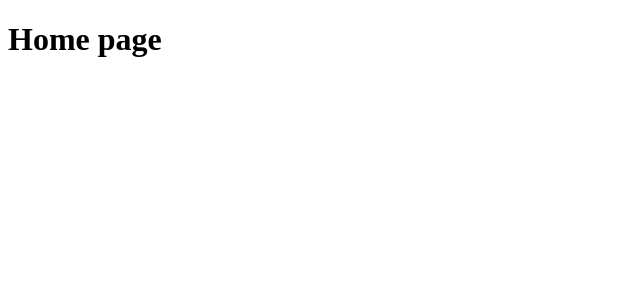
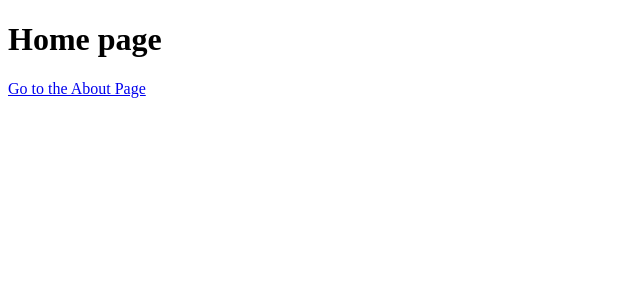
Before and after one commit to Chandima0406/ReactPractice, a React (Create React App) app: page / in a window 1280 px wide. Shown: the top 300 px of the page, without its empty margins (0-640 px from the left). Built offline with nearby package versions, Linux system fonts and the light colour scheme.

Commit message:
create page link

```diff
--- a/src/App.js
+++ b/src/App.js
@@ -1,6 +1,6 @@
 import logo from './logo.svg';
 import './App.css';
-import { BrowserRouter as Router, Routes, Route, Switch } from "react-router-dom";
+import { BrowserRouter as Router, Routes, Route, Switch, Link} from "react-router-dom";
 import Home from './Pages/Home';
 import About from './Pages/About';
 import Contact from './Pages/Contact';
--- a/src/Pages/Home.js
+++ b/src/Pages/Home.js
@@ -1,12 +1,14 @@
 import React from 'react'
 import Topicbox from '../Components/Topicbox'
 import Content from '../Components/Content'
+import {Link} from 'react-router-dom'
 
 
 export default function Home() {
   return (
     <div>
         <h1>Home page</h1>
+        <Link to="/about">Go to the About Page</Link>
     </div>
   )
 }
```
